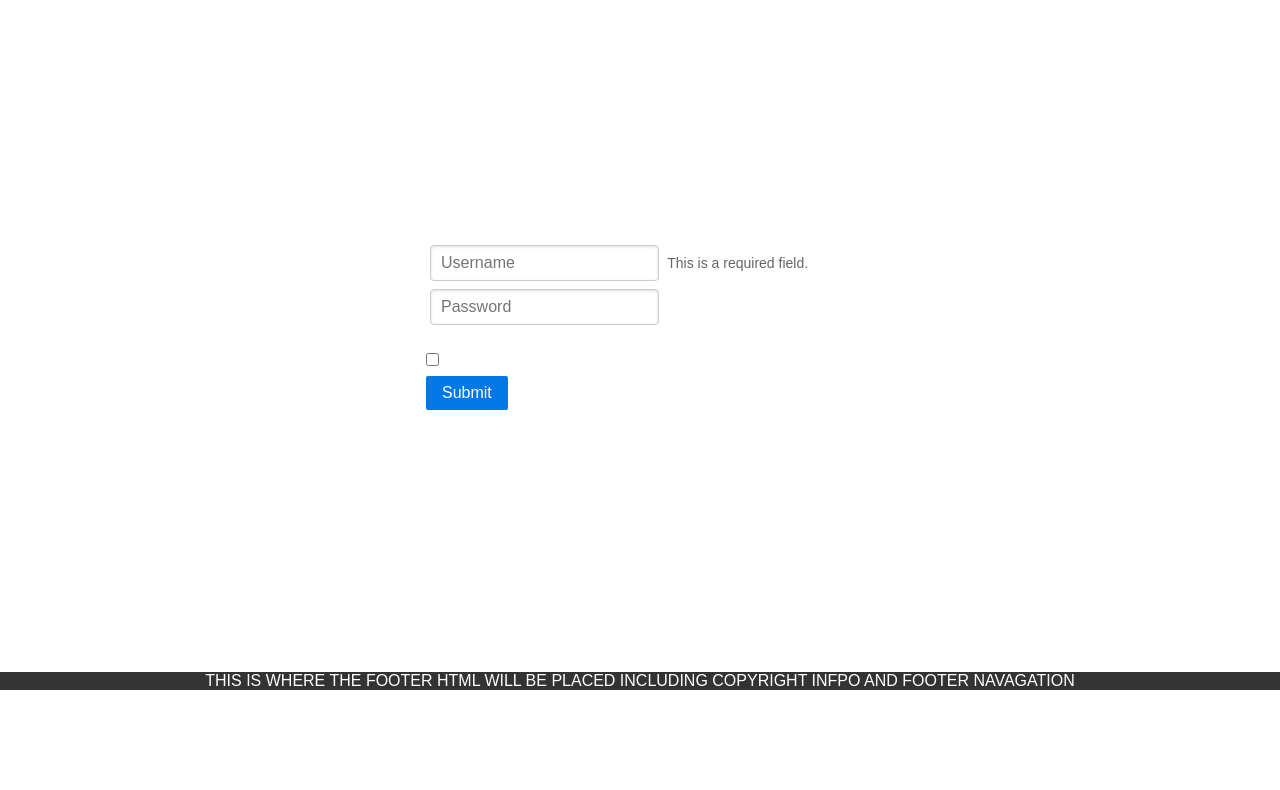
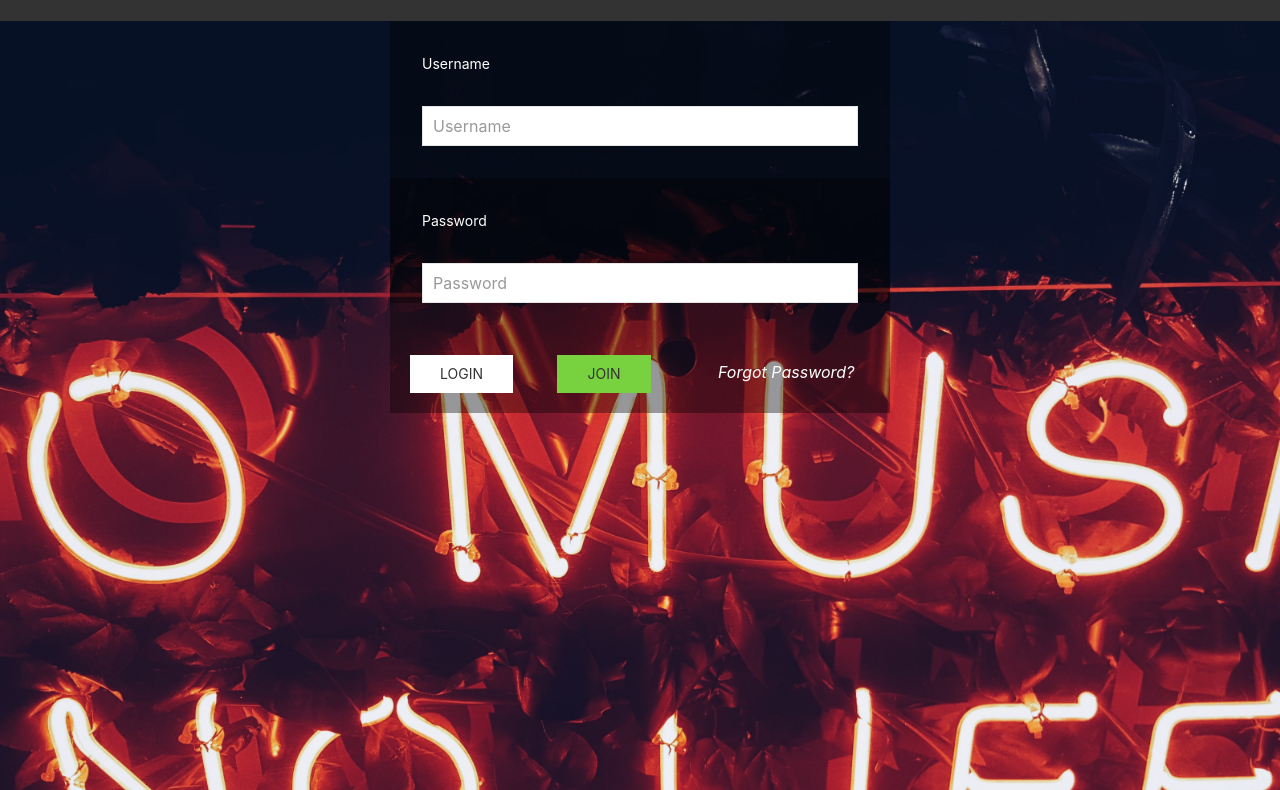
Before and after one commit to nickkdb/Group5-Proj2, a website: page public/login.html in a window 1280 px wide. Shown: the part 91-881 px from the top of the page. Before the commit the page ends 801 px from the top, so only its background shows below. Drawn offline with nearby package versions, Linux system fonts and the light colour scheme.

Commit message:
fixed the form on the login page. will use similar format for join page

```diff
--- a/public/css/styles.css
+++ b/public/css/styles.css
@@ -105,22 +105,40 @@ h1 {
     color: #fff;
     font-family: 'Audiowide', cursive;
 }
-.pure-form {
-    background-color: #fff;
-    color: #fff;
-    border: 100px;
-    padding: 250px;
-}
 
-.join-form {
-    margin-right: auto;
-    margin-left: auto;
-    background-color: gray;
-    color: white;
-    max-width: 500px;
+.form {
     background-image: url("../images/Loginbackground.jpg");
     background-position: center;
     background-repeat: no-repeat;
     background-size: cover;
-    font-family: 'Audiowide', cursive;
+    height: 1200px;
 }
+.uk-form-label {
+    color: #fff;
+}
+.uk-margin {
+    background-color: #0000005e;
+}
+.uk-form-horizontal .uk-form-label {
+    width: 200px;
+    margin-top: 15px;
+    margin: 32px;
+}
+.uk-form-horizontal .uk-form-controls {
+    margin: 32px;
+}
+.uk-form-horizontal {
+    color: #fff;
+    margin: auto;
+    max-width: 500px;
+}
+
+#forgot {
+ font-style: italic;
+ color: white;
+ text-decoration: none;
+ margin-left: 43px;
+}
+#forgot:hover {
+    color: #78d13f;
+   }
--- a/public/login.html
+++ b/public/login.html
@@ -4,7 +4,6 @@
     <meta charset="UTF-8">
     <meta name="viewport" content="width=device-width, initial-scale=1.0">
     <link rel="stylesheet" href="https://cdn.jsdelivr.net/npm/uikit@3.5.16/dist/css/uikit.min.css" />
-    <link rel="stylesheet" href="https://unpkg.com/purecss@2.0.3/build/pure-min.css" integrity="sha384-4ZPLezkTZTsojWFhpdFembdzFudphhoOzIunR1wH6g1WQDzCAiPvDyitaK67mp0+" crossorigin="anonymous">
     <link href="https://fonts.googleapis.com/css2?family=Audiowide&display=swap" rel="stylesheet">
     <link rel="stylesheet" href="css/styles.css">
     <title>5Wire</title>
@@ -12,28 +11,30 @@
 <body>
     <script language="javascript" type="text/javascript"
     src="js/header.js"></script>
+    <section class="form">
 
+        <form class="uk-form-horizontal uk-margin-large">
 
-    <form class="pure-form pure-form-aligned">
-        <fieldset>
-            <div class="pure-control-group">
-                <label for="aligned-name">Username</label>
-                <input type="text" id="aligned-name" placeholder="Username" />
-                <span class="pure-form-message-inline">This is a required field.</span>
+            <div class="uk-margin">
+                <label class="uk-form-label" for="form-horizontal-text">Username</label>
+                <div class="uk-form-controls">
+                    <input class="uk-input" id="form-horizontal-text" type="text" placeholder="Username">
+                </div>
+                <div class="uk-margin">
+                    <label class="uk-form-label" for="form-horizontal-text">Password</label>
+                    <div class="uk-form-controls">
+                        <input class="uk-input" id="form-horizontal-text" type="text" placeholder="Password">
+                    </div>
+                </div>
+                <div>
+                    <a id="login" class="uk-button uk-button-default" href="#">Login</a>
+                    <a id="join" class="uk-button uk-button-default" href="#">Join</a>
+                    <a id="forgot" href="#">Forgot Password?</a>
+                </div>
             </div>
-            <div class="pure-control-group">
-                <label for="aligned-password">Password</label>
-                <input type="password" id="aligned-password" placeholder="Password" />
-            </div>
-            <div class="pure-controls">
-                <label for="aligned-cb" class="pure-checkbox">
-                    <input type="checkbox" id="aligned-cb" /> I&#x27;ve read the terms and conditions</label>
-                <button type="submit" class="pure-button pure-button-primary">Submit</button>
-            </div>
-        </fieldset>
-    </form>
+        </form>
 
-
+</section>
 
     <script language="javascript" type="text/javascript"
     src="js/footer.js"></script>
```
